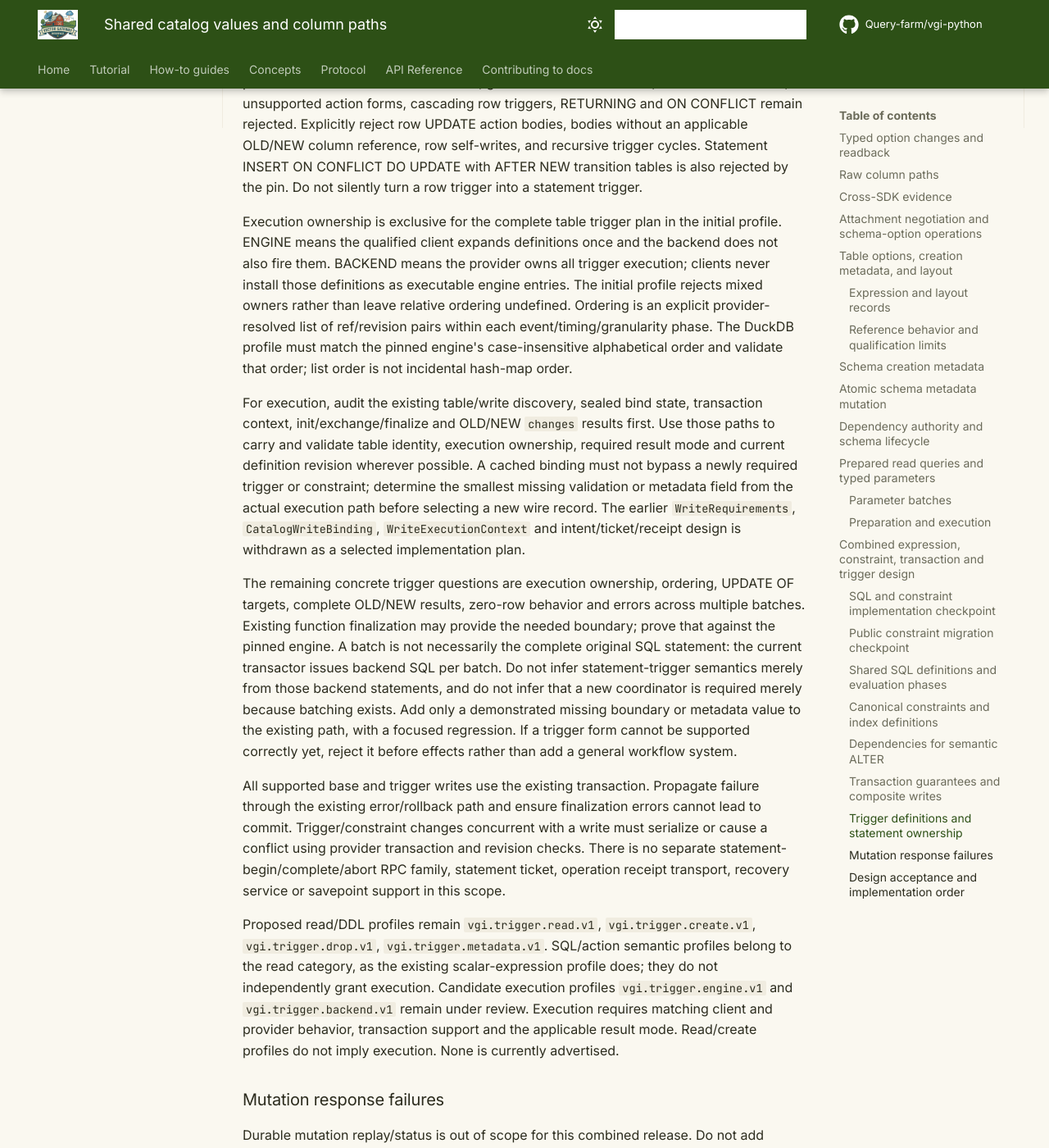
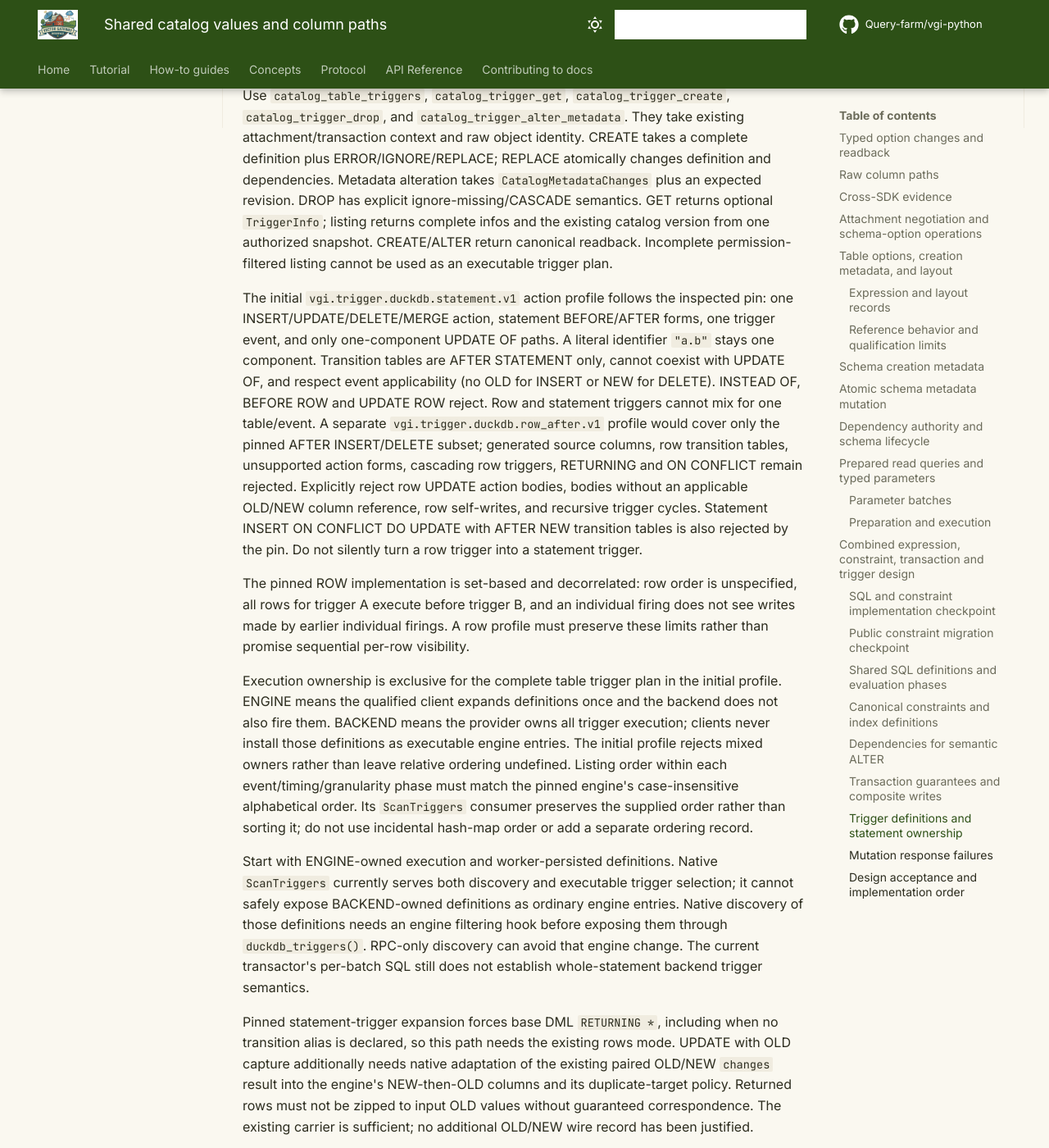
Before and after one commit to Query-farm/vgi-python, an MkDocs documentation site: the page built from docs/protocol/shared-catalog-values.md, in a window 1280 px wide and 1400 px high, scrolled down 30417 px. Shown: the whole window at 82% size. Built offline with MkDocs 1.6.1 and Material for MkDocs 9.7.7, drawn with Linux system fonts in a browser that asks for light colours; comment, search, counter and statistics services are not loaded; some of the changed text lies outside the part shown.

Commit message:
Record minimal write lifecycle and trigger integration findings

```diff
--- a/docs/protocol/shared-catalog-values.md
+++ b/docs/protocol/shared-catalog-values.md
@@ -1129,6 +1129,26 @@
 mutation. Keep and complete the existing single-attempt transport safeguards.
 No distributed atomicity across independent attachments is promised.
 
+The 2026-10-15 source audit confirms that pinned Haybarn2 already sequences
+statement triggers through BEFORE/base/AFTER CTEs and wraps expanded ALTER in
+its existing transaction/error machinery. VGI already passes the provider
+transaction through CTAS and write finalization. Its absent engine catalog
+version also makes native prepared statements conservatively rebind. These
+paths do not demonstrate a need for another coordinator or a new per-write
+requirements revision. Provider snapshot/concurrent-metadata behavior still
+needs qualification.
+
+The first implementation checkpoint is 1.5-compatible: cover transaction RPCs
+with existing single-attempt dispatch, make local transaction cleanup
+exception-safe, and test failure propagation through the current write phases.
+The audit identified two candidates requiring reproduction: the raw INPUT drain
+before FINALIZE may discard late error metadata, and the signed HTTP writable
+fixture may pass a sealed transaction token directly to its transactor. These
+are not yet confirmed runtime failures. Also make deferred output handling
+respect the existing selected count/rows/changes mode. Exact source anchors and
+test cases are recorded in the manifest's `write_path_source_audit_2026_10_15`.
+This is source evidence only; EC2 was unavailable and no new tests were run.
+
 ### Trigger definitions and statement ownership
 
 Reuse `CatalogObjectRef(kind="trigger", schema_path, owner_table, name)`.
@@ -1148,11 +1168,11 @@
 Use `catalog_table_triggers`, `catalog_trigger_get`, `catalog_trigger_create`,
 `catalog_trigger_drop`, and `catalog_trigger_alter_metadata`. They take existing
 attachment/transaction context and raw object identity. CREATE takes a complete
-definition plus ERROR/IGNORE/REPLACE; REPLACE atomically changes definition,
-dependencies and write requirements. Metadata alteration takes
+definition plus ERROR/IGNORE/REPLACE; REPLACE atomically changes definition and
+dependencies. Metadata alteration takes
 `CatalogMetadataChanges` plus an expected revision. DROP has explicit
 ignore-missing/CASCADE semantics. GET returns optional `TriggerInfo`; listing
-returns complete infos, catalog version and table requirements revision from
+returns complete infos and the existing catalog version from
 one authorized snapshot. CREATE/ALTER return canonical readback. Incomplete
 permission-filtered listing cannot be used as an executable trigger plan.
 
@@ -1172,15 +1192,36 @@
 is also rejected by the pin. Do not silently turn a row trigger into a statement
 trigger.
 
+The pinned ROW implementation is set-based and decorrelated: row order is
+unspecified, all rows for trigger A execute before trigger B, and an individual
+firing does not see writes made by earlier individual firings. A row profile
+must preserve these limits rather than promise sequential per-row visibility.
+
 Execution ownership is exclusive for the complete table trigger plan in the
 initial profile. ENGINE means the qualified client expands definitions once and
 the backend does not also fire them. BACKEND means the provider owns all trigger
 execution; clients never install those definitions as executable engine entries.
 The initial profile rejects mixed owners rather than leave relative ordering
-undefined. Ordering is an explicit provider-resolved list of ref/revision pairs
-within each event/timing/granularity phase. The DuckDB profile must match the
-pinned engine's case-insensitive alphabetical order and validate that order;
-list order is not incidental hash-map order.
+undefined. Listing order within each event/timing/granularity phase must match
+the pinned engine's case-insensitive alphabetical order. Its `ScanTriggers`
+consumer preserves the supplied order rather than sorting it; do not use
+incidental hash-map order or add a separate ordering record.
+
+Start with ENGINE-owned execution and worker-persisted definitions. Native
+`ScanTriggers` currently serves both discovery and executable trigger selection;
+it cannot safely expose BACKEND-owned definitions as ordinary engine entries.
+Native discovery of those definitions needs an engine filtering hook before
+exposing them through `duckdb_triggers()`. RPC-only discovery can avoid that
+engine change. The current transactor's per-batch SQL still does not establish
+whole-statement backend trigger semantics.
+
+Pinned statement-trigger expansion forces base DML `RETURNING *`, including
+when no transition alias is declared, so this path needs the existing rows
+mode. UPDATE with OLD capture additionally needs native adaptation of the
+existing paired OLD/NEW `changes` result into the engine's NEW-then-OLD columns
+and its duplicate-target policy. Returned rows must not be zipped to input OLD
+values without guaranteed correspondence. The existing carrier is sufficient;
+no additional OLD/NEW wire record has been justified.
 
 For execution, audit the existing table/write discovery, sealed bind state,
 transaction context, init/exchange/finalize and OLD/NEW `changes` results first.
@@ -1235,14 +1276,15 @@
 2. Implement canonical constraint read/create/apply and typed index records in
    a durable reference. Prove real enforcement, existing-data failure rollback,
    FK NULL/action semantics, primary-key nullability and backing-index closure.
-3. Audit existing transaction propagation, write finalization and failure handling
-   for CTAS, expanded ALTER, multi-DML and trigger execution. Add focused tests for
-   concrete gaps; fix the current paths before proposing new protocol machinery.
+3. Implement the source audit's focused transaction dispatch/cleanup and write
+   finalization fixes, reproducing candidate failures first. Qualify CTAS,
+   expanded ALTER and multi-DML through the existing transaction paths.
    No savepoints or general statement-ticket/receipt lifecycle is required.
-4. Implement persistent trigger CRUD/readback plus supported BACKEND and ENGINE
-   paths using existing transactions and streams. Test exclusivity, order,
+4. Implement persistent trigger CRUD/readback and ENGINE execution first, using
+   existing transactions and streams. Test exclusivity, order,
    zero/multiple batches, exact OLD/NEW, stale binds and failure rollback. Select
-   additional metadata only when those paths demonstrate a missing contract.
+   additional metadata only when those paths demonstrate a missing contract;
+   qualify BACKEND execution separately after resolving discovery and batching.
 5. Extend dependency planning to constraints and column/ALTER blockers. Test
    rename/replacement, inaccessible dependents, cross-schema identity and no
    cross-attachment authority assumption.
```
Also changed, not shown: docs/protocol/duckdb-2.0-manifest.json.
